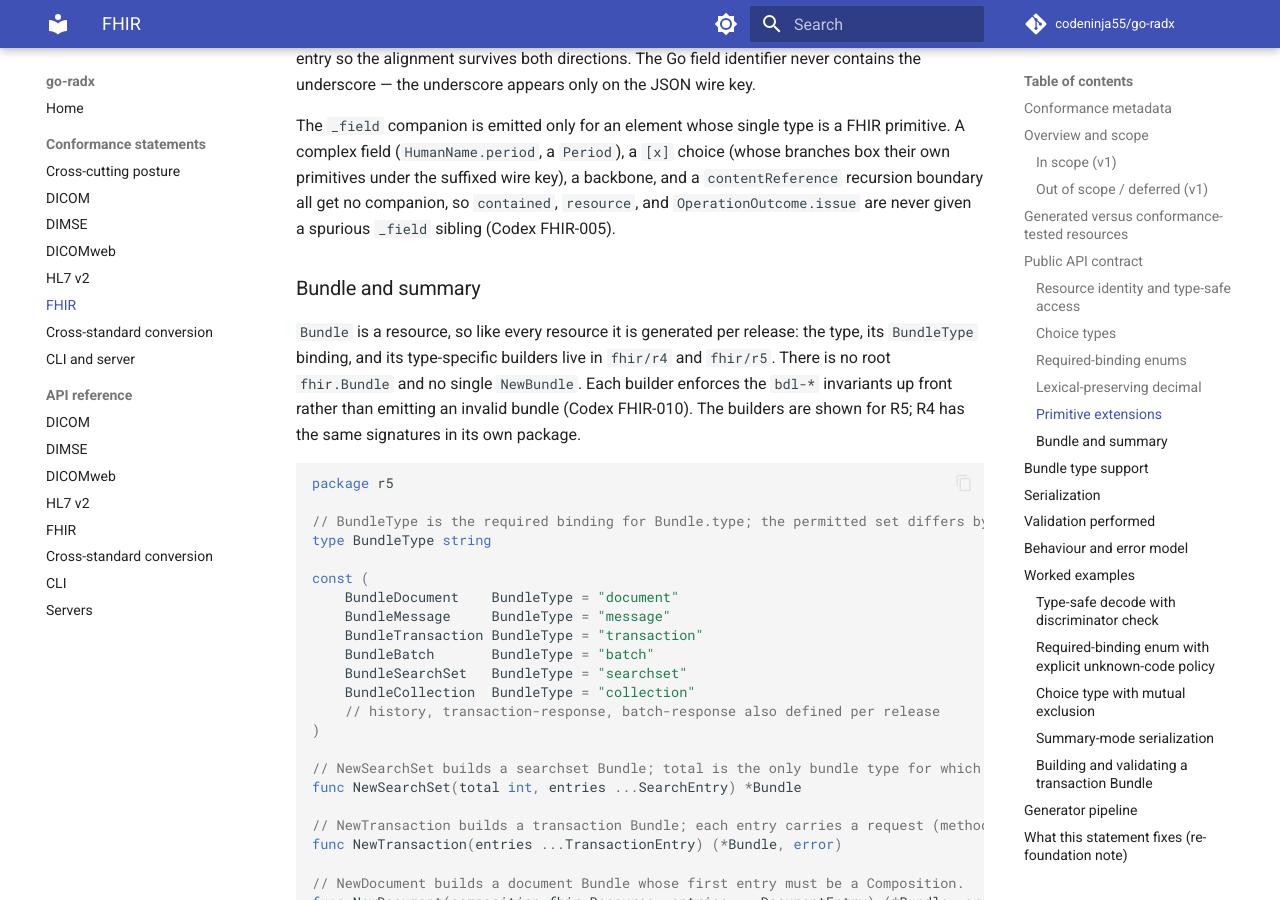
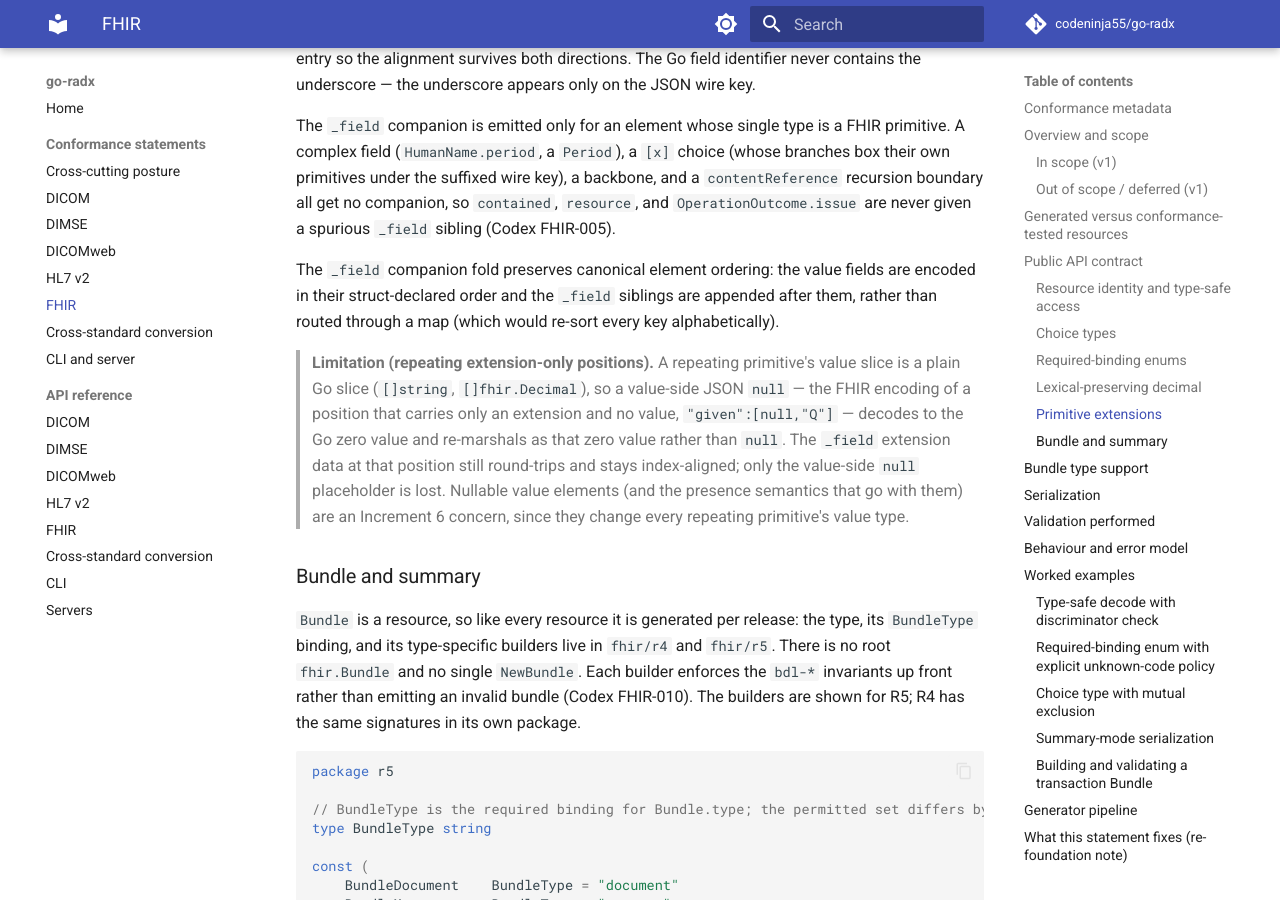
Before and after one commit to codeninja55/go-radx, an MkDocs documentation site: the page built from docs/conformance/fhir.md, in a window 1280 px wide and 900 px high, scrolled down 8090 px. Built offline with MkDocs 1.6.1 and Material for MkDocs 9.7.7, drawn with Linux system fonts in a browser that asks for light colours; comment, search, counter and statistics services are not loaded.

Commit message:
docs(fhir): note canonical-order fold and extension-only limitation

```diff
--- a/docs/conformance/fhir.md
+++ b/docs/conformance/fhir.md
@@ -308,6 +308,17 @@ The `_field` companion is emitted only for an element whose single type is a FHI
 (`HumanName.period`, a `Period`), a `[x]` choice (whose branches box their own primitives under the suffixed wire key),
 a backbone, and a `contentReference` recursion boundary all get no companion, so `contained`, `resource`, and
 `OperationOutcome.issue` are never given a spurious `_field` sibling (Codex FHIR-005).
+
+The `_field` companion fold preserves canonical element ordering: the value fields are encoded in their
+struct-declared order and the `_field` siblings are appended after them, rather than routed through a map (which would
+re-sort every key alphabetically).
+
+> **Limitation (repeating extension-only positions).** A repeating primitive's value slice is a plain Go slice
+> (`[]string`, `[]fhir.Decimal`), so a value-side JSON `null` — the FHIR encoding of a position that carries only an
+> extension and no value, `"given":[null,"Q"]` — decodes to the Go zero value and re-marshals as that zero value rather
+> than `null`. The `_field` extension data at that position still round-trips and stays index-aligned; only the
+> value-side `null` placeholder is lost. Nullable value elements (and the presence semantics that go with them) are an
+> Increment 6 concern, since they change every repeating primitive's value type.
 
 ### Bundle and summary
 
```
